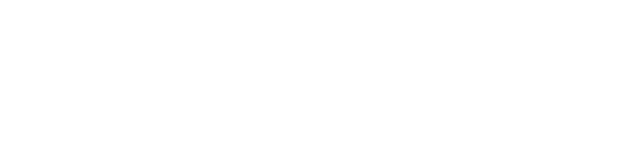
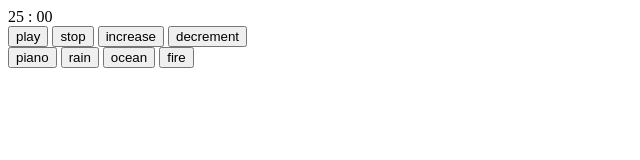
Before and after one commit to emidiovaleretto/focus-timer-app-v2, a plain HTML site: page index.html in a window 1280 px wide. Shown: the whole page, without its empty margins (0-640 px from the left). Drawn offline with Linux system fonts and the light colour scheme.

Commit message:
chore: add core HTML structure

```diff
--- a/index.html
+++ b/index.html
@@ -2,13 +2,40 @@
 <html lang="en">
 
 <head>
+  <link rel="preconnect" href="https://fonts.googleapis.com">
+  <link rel="preconnect" href="https://fonts.gstatic.com" crossorigin>
   <meta charset="UTF-8">
   <meta name="viewport" content="width=device-width, initial-scale=1.0">
+  <link href="https://fonts.googleapis.com/css2?family=Roboto:wght@500&display=swap" rel="stylesheet">
+  <link rel="stylesheet" href="./assets/css/style.css">
   <title>Focus Timer 2.0</title>
 </head>
 
 <body>
 
+  <div class="container">
+    <div class="timer">
+      <div class="timer-stopwatch">
+        <span>25</span>
+        <span>:</span>
+        <span>00</span>
+      </div>
+      <div class="timer_controls">
+        <button class="timer-button button-play">play</button>
+        <button class="timer-button button-stop">stop</button>
+        <button class="timer-button button-increase">increase</button>
+        <button class="timer-button button-decrement">decrement</button>
+      </div>
+    </div>
+    <div class="controls">
+      <button class="controls-button button-piano">piano</button>
+      <button class="controls-button button-rain">rain</button>
+      <button class="controls-button button-ocean">ocean</button>
+      <button class="controls-button button-fire">fire</button>
+    </div>
+  </div>
+
+  <script type="module" src="./assets/js/scripts.js"></script>
 </body>
 
 </html>
```
